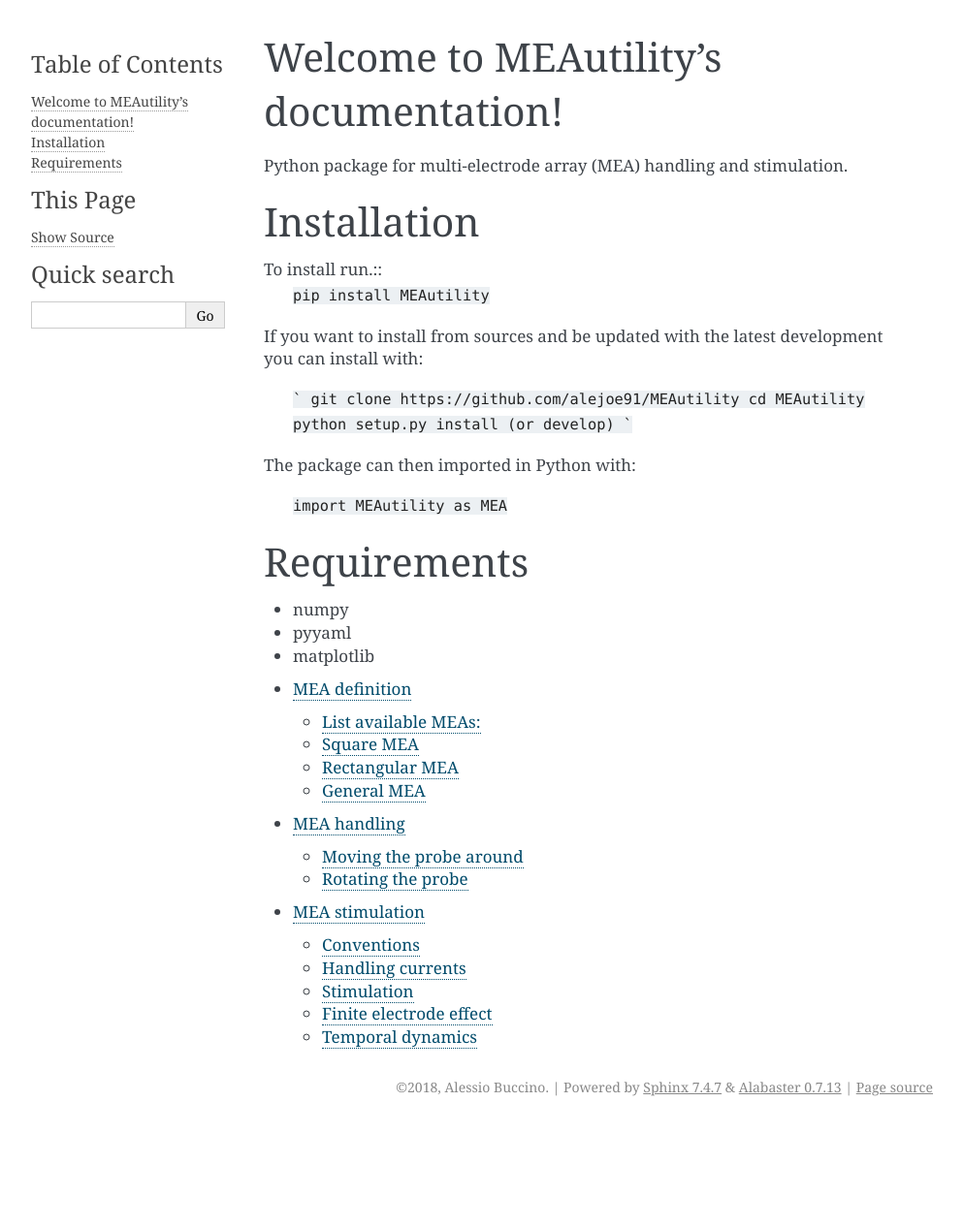
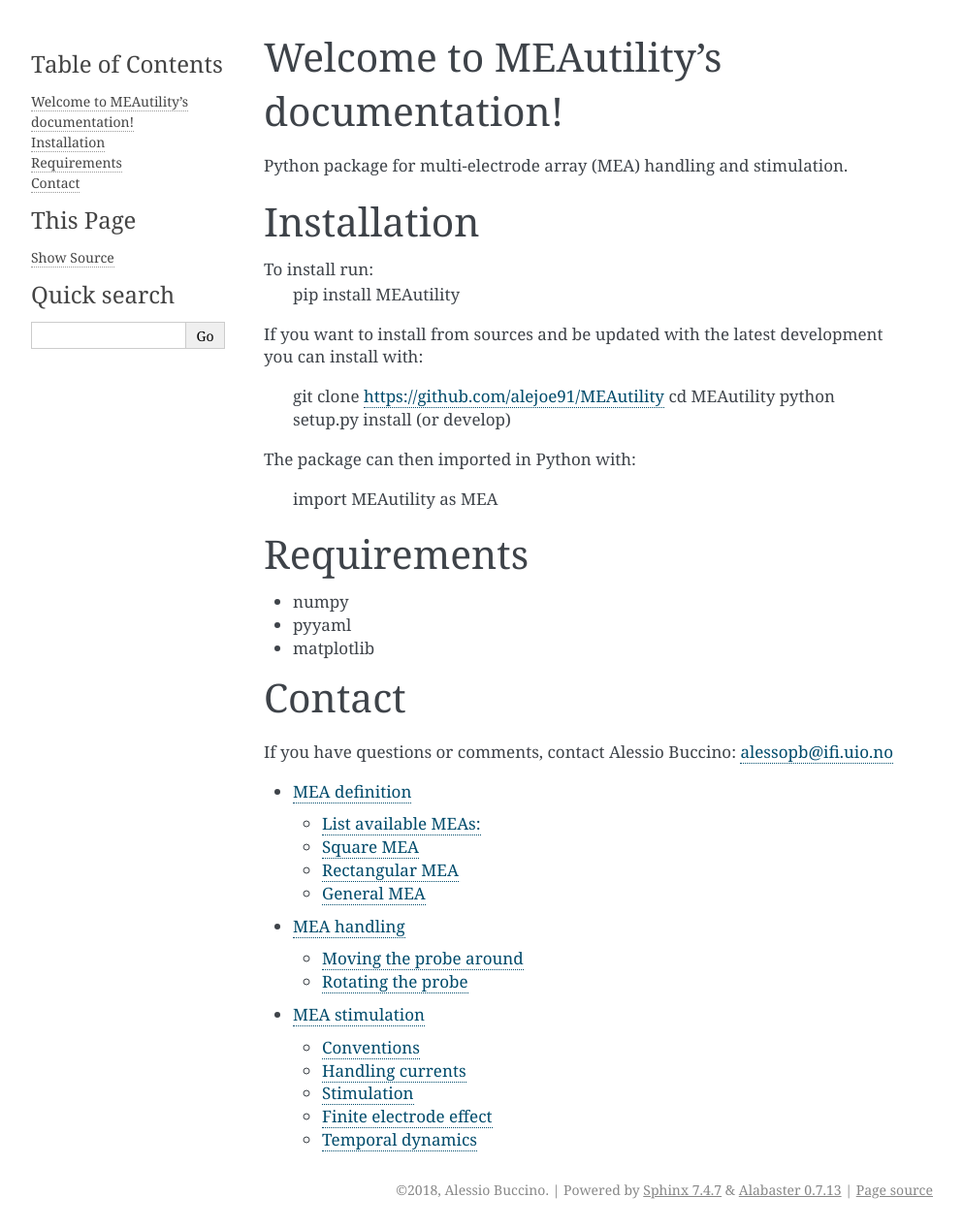
Before and after one commit to alejoe91/MEAutility, a Sphinx documentation site: the page built from docs/source/index.rst, in a window 1280 px wide. Shown: the whole page at 97% size, without its empty margins (148-1141 px from the left). Built offline with Sphinx 7.4.7, drawn with Linux system fonts in a browser that asks for light colours; pages that are not in the unit, such as notebooks, are missing from menus; before the commit the page ends 1161 px from its top, so only the background shows below that.

Commit message:
changed index.rst

````diff
--- a/docs/source/index.rst
+++ b/docs/source/index.rst
@@ -11,21 +11,21 @@
 Installation
 ============
 
-To install run.::
-    ``pip install MEAutility``
+To install run:
+    pip install MEAutility
 
 If you want to install from sources and be updated with the latest development you can install with:
 
-    ```
+
     git clone https://github.com/alejoe91/MEAutility
     cd MEAutility
     python setup.py install (or develop)
-    ```
+
 
 
 The package can then imported in Python with:
 
-    ``import MEAutility as MEA``
+    import MEAutility as MEA
 
 Requirements
 ============
@@ -34,6 +34,11 @@
 - pyyaml
 - matplotlib
 
+Contact
+=======
+
+If you have questions or comments, contact Alessio Buccino: alessopb@ifi.uio.no
+
 .. toctree::
    :maxdepth: 2
 
````
